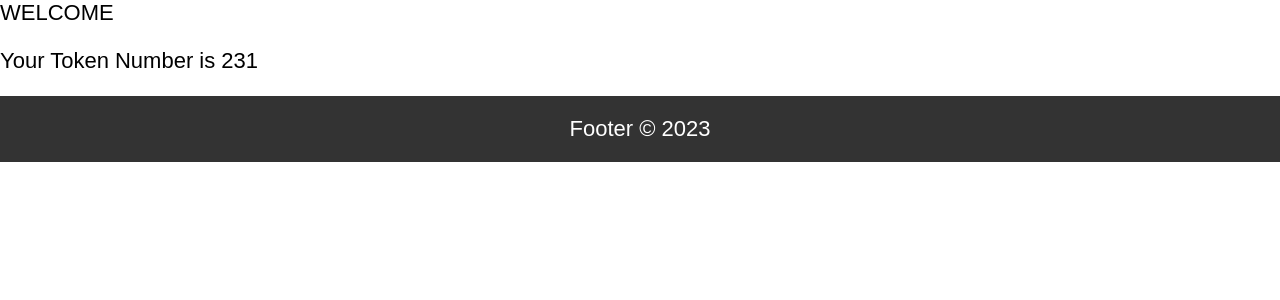
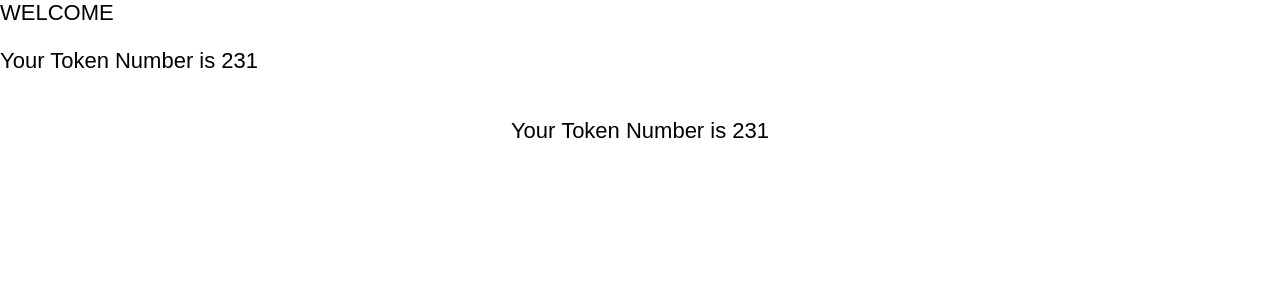
Before and after one commit to Naughtyboykarthik/GELD, a React (Create React App) app: page / in a window 1280 px wide. Shown: the top 300 px of the page. Built offline with nearby package versions, Linux system fonts and the light colour scheme.

Commit message:
Update Footer.js

```diff
--- a/src/Footer.js
+++ b/src/Footer.js
@@ -1,17 +1,18 @@
 import React from 'react'
 
-const Footer = () => {
-    const year= new Date();
+const Content = () => {
+    function handleNamechange(){
+        const numbers = [231,232,123,121,123];
+        const int = Math.floor(Math.random()*5);
+        return numbers[int]
+      }
+
+        return (
+          <main>
+            <p>Your Token Number is {handleNamechange()}</p>
+            </main>
+        );
+      }
 
 
-// const hloo = [-2,3,-1,0,1,2]
-// const vanga = hloo.filter((soo) => soo<=0).map((soo) =>({age:soo}))
-// console.log(vanga)
-
-
-  return (
-    <footer>Footer &copy; {year.getFullYear()}</footer>
-  )
-}
-
-export default Footer
+export default Content
```
